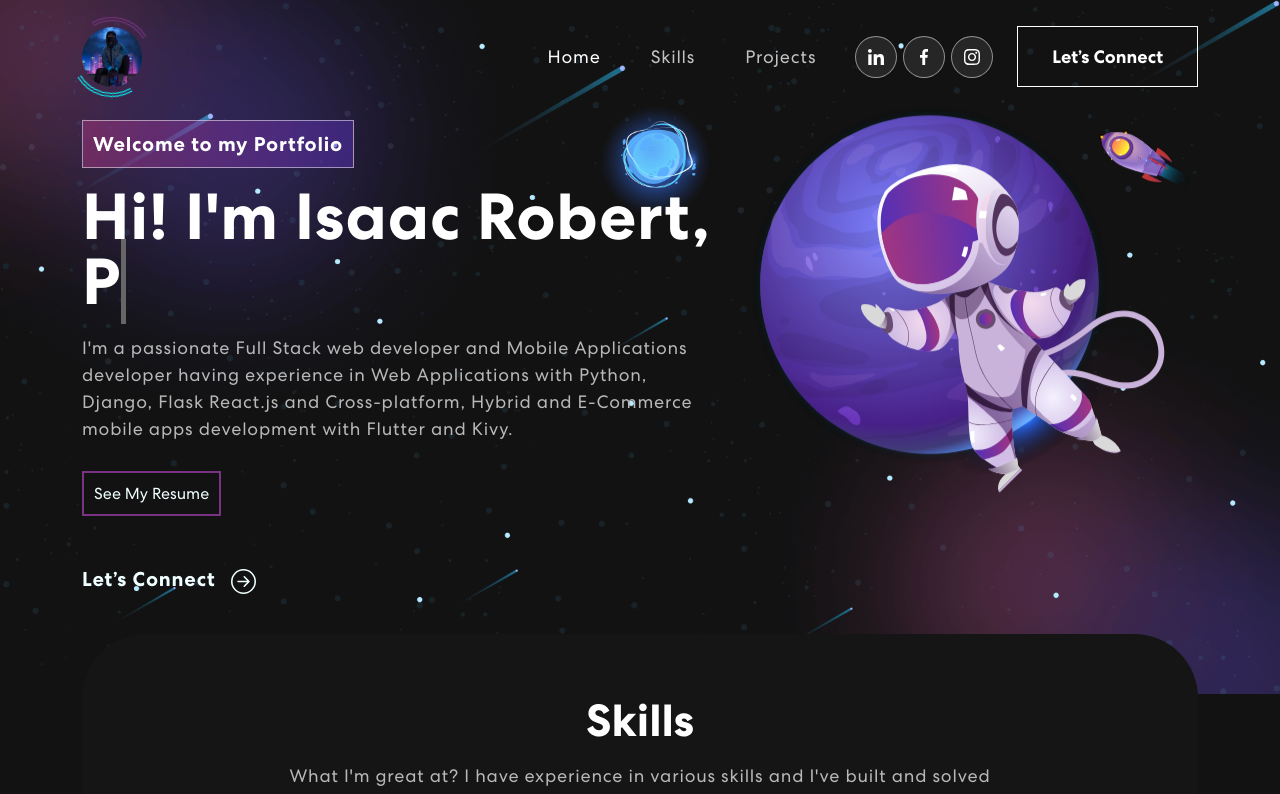
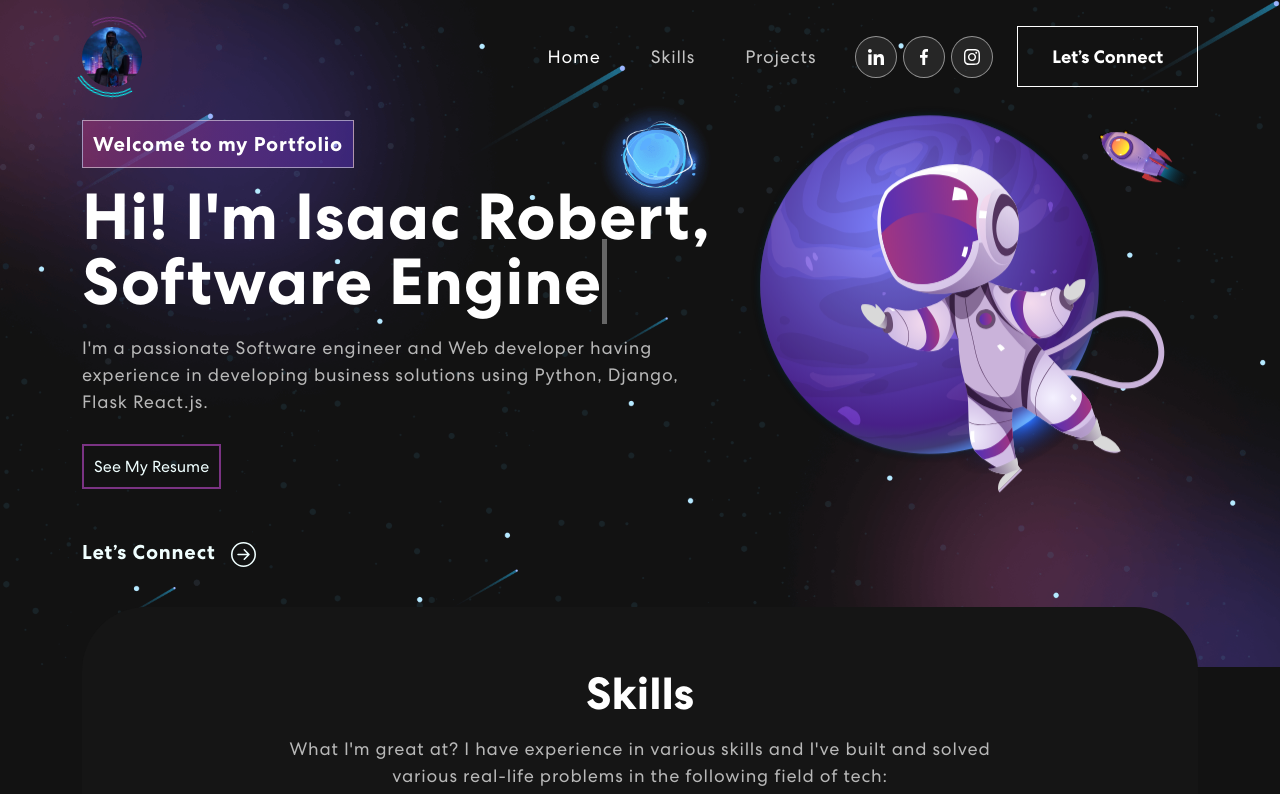
Before and after one commit to isaacrobert33/robertix, a React (Create React App) app: page / in a window 1280 px wide. Shown: the top 794 px of the page. Built offline with nearby package versions, Linux system fonts and the light colour scheme.

Commit message:
Update Banner.jsx

```diff
--- a/src/components/Banner.jsx
+++ b/src/components/Banner.jsx
@@ -12,7 +12,7 @@ export const Banner = () => {
   const [text, setText] = useState('');
   const [delta, setDelta] = useState(300 - Math.random() * 100);
   const [index, setIndex] = useState(1);
-  const toRotate = [ "Web Developer", "Python Engineer", "Mobile Developper" ];
+  const toRotate = [ "Software Engineer", "Web Developer", "Python Engineer"];
   const period = 1000;
 
   const tick = () => {
@@ -58,7 +58,7 @@ export const Banner = () => {
               <div className={isVisible ? "animate__animated animate__fadeIn conn" : "conn"}>
                 <span className="tagline">Welcome to my Portfolio</span>
                 <h1>{`Hi! I'm Isaac Robert,`} <span className="txt-rotate" dataperiod="1000" data-rotate='[ "Web Developer", "Python Engineer", "Mobile Developer" ]'><span className="wrap">{text}</span></span></h1>
-                  <p>I'm a passionate Full Stack web developer and Mobile Applications developer having experience in Web Applications with Python, Django, Flask React.js and Cross-platform, Hybrid and E-Commerce mobile apps development with Flutter and Kivy.</p>
+                  <p>I'm a passionate Software engineer and Web developer having experience in developing business solutions using Python, Django, Flask React.js.</p>
                   <br></br>
                   <a href="https://docs.google.com/document/d/1iue9kNWJaVzD_DODHCms3bKFXOAuo4h2/edit?usp=sharing&ouid=114228919205311387726&rtpof=true&sd=true" target={"blank"} id="resume">See My Resume</a>
                   <button onClick={() => console.log('connect')}><a href={"#connect"}>Let’s Connect <ArrowRightCircle size={25} /></a></button>
```
